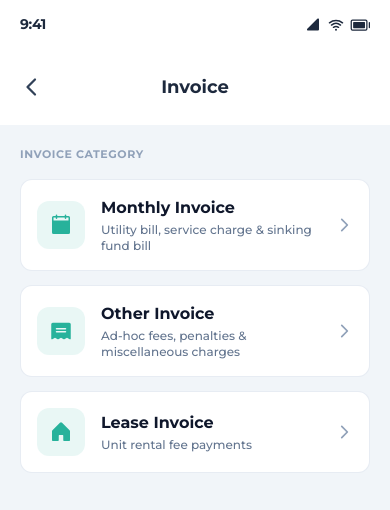
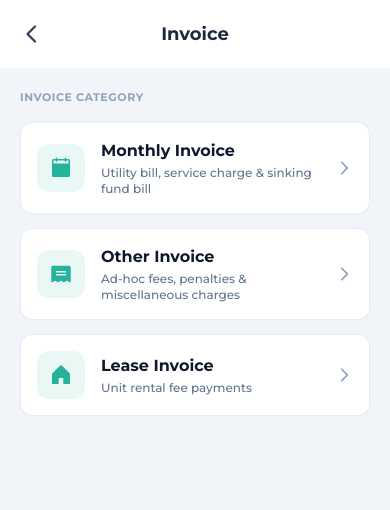
Before and after one commit to ProgrammerMuda/Calculate-Invoice, a React (Vite) app: page / in a window 390 px wide. Shown: the top 510 px of the page. Built offline with nearby package versions, Linux system fonts and the light colour scheme; the HTML template or start-up script is replaced by a standard one.

Commit message:
Remove mobile status bar (time, signal, wifi, battery) across all screen headers

```diff
--- a/src/App.tsx
+++ b/src/App.tsx
@@ -687,18 +687,8 @@ export default function App() {
         <div className="flex flex-col h-full bg-background relative">
           {/* Header */}
           <div className="bg-white pb-0 border-b border-slate-100 shrink-0">
-            {/* Status Bar */}
-            <div className="flex justify-between items-center px-5 py-3.5 text-slate-800">
-              <span className="text-[14px] font-bold tracking-tight">9:41</span>
-              <div className="flex items-center gap-1.5">
-                <CellSignalFull size={16} weight="fill" />
-                <WifiHigh size={16} weight="bold" />
-                <BatteryFull size={20} weight="fill" />
-              </div>
-            </div>
-
             {/* Title Bar */}
-            <div className="flex items-center px-5 my-6 relative justify-center">
+            <div className="flex items-center px-5 my-5 relative justify-center">
               <button className="absolute left-5 p-1 -ml-1 text-slate-700 hover:bg-slate-100 rounded-full transition-colors">
                 <CaretLeft size={24} weight="bold" />
               </button>
@@ -770,18 +760,8 @@ export default function App() {
         <>
       {/* Header & Tabs */}
       <header className="bg-white pb-0 border-b border-slate-100 z-10 shrink-0">
-        {/* Status Bar */}
-        <div className="flex justify-between items-center px-5 py-3.5 text-slate-800">
-          <span className="text-[14px] font-bold tracking-tight">9:41</span>
-          <div className="flex items-center gap-1.5">
-            <CellSignalFull size={16} weight="fill" />
-            <WifiHigh size={16} weight="bold" />
-            <BatteryFull size={20} weight="fill" />
-          </div>
-        </div>
-
         {/* Title Bar */}
-        <div className="flex items-center px-5 my-6 relative justify-center">
+        <div className="flex items-center px-5 my-5 relative justify-center">
           <button onClick={() => setCurrentPage('menu')} className="absolute left-5 p-1 -ml-1 text-slate-700 hover:bg-slate-100 rounded-full transition-colors">
             <CaretLeft size={24} weight="bold" />
           </button>
@@ -1284,14 +1264,6 @@ export default function App() {
         <div className="absolute inset-0 z-40 bg-background flex flex-col animate-in slide-in-from-right duration-300">
           {/* Header */}
           <div className="bg-white shrink-0">
-            <div className="flex justify-between items-center px-5 py-3.5 text-slate-800">
-              <span className="text-[14px] font-bold tracking-tight">9:41</span>
-              <div className="flex items-center gap-1.5">
-                <CellSignalFull size={16} weight="fill" />
-                <WifiHigh size={16} weight="bold" />
-                <BatteryFull size={20} weight="fill" />
-              </div>
-            </div>
             <div className="flex items-center px-5 my-5 relative justify-center">
               <button onClick={() => setSelectedInvoice(null)} className="absolute left-5 p-1 -ml-1 text-slate-700 hover:bg-slate-100 rounded-full transition-colors">
                 <CaretLeft size={24} weight="bold" />
```
